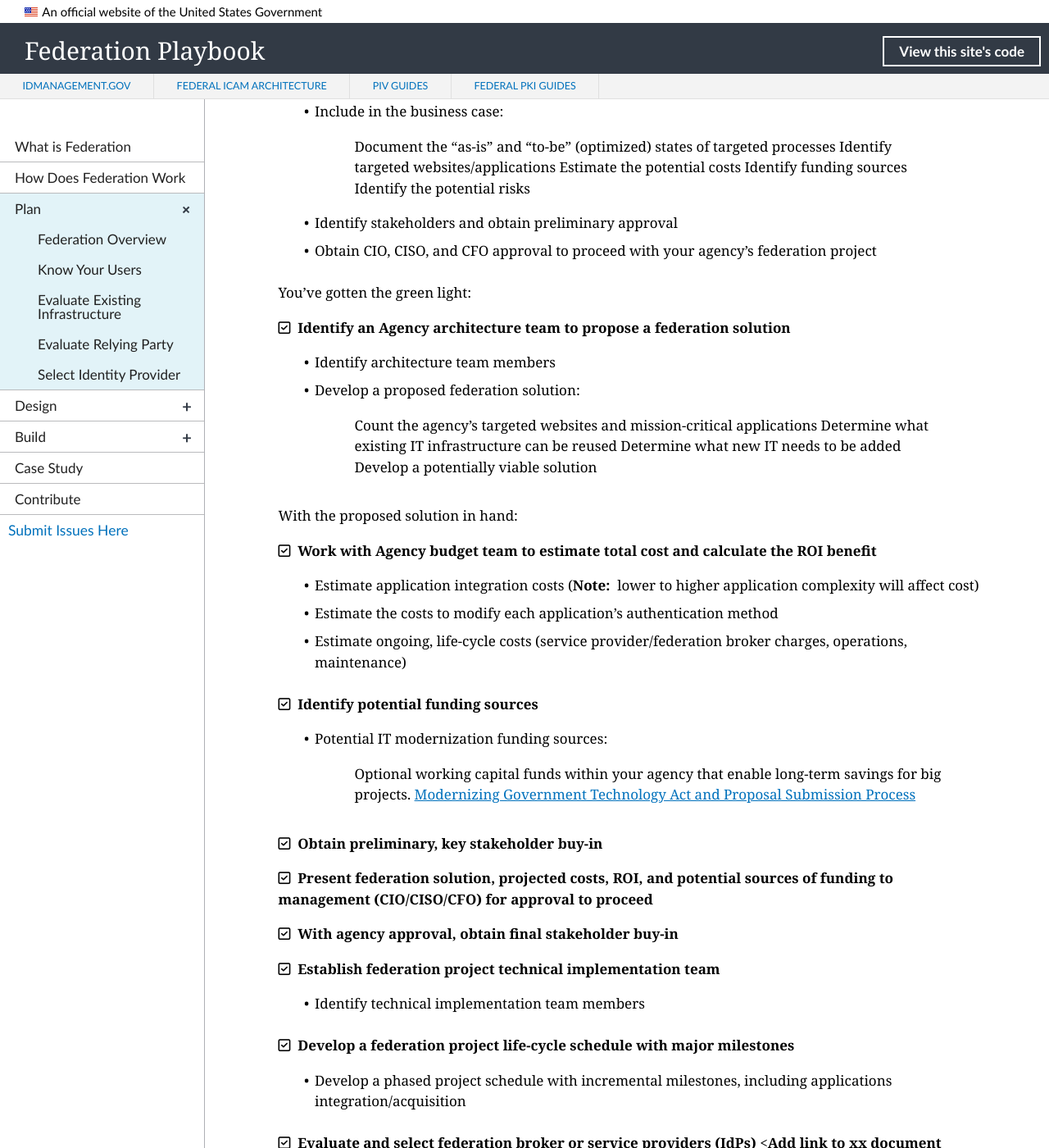
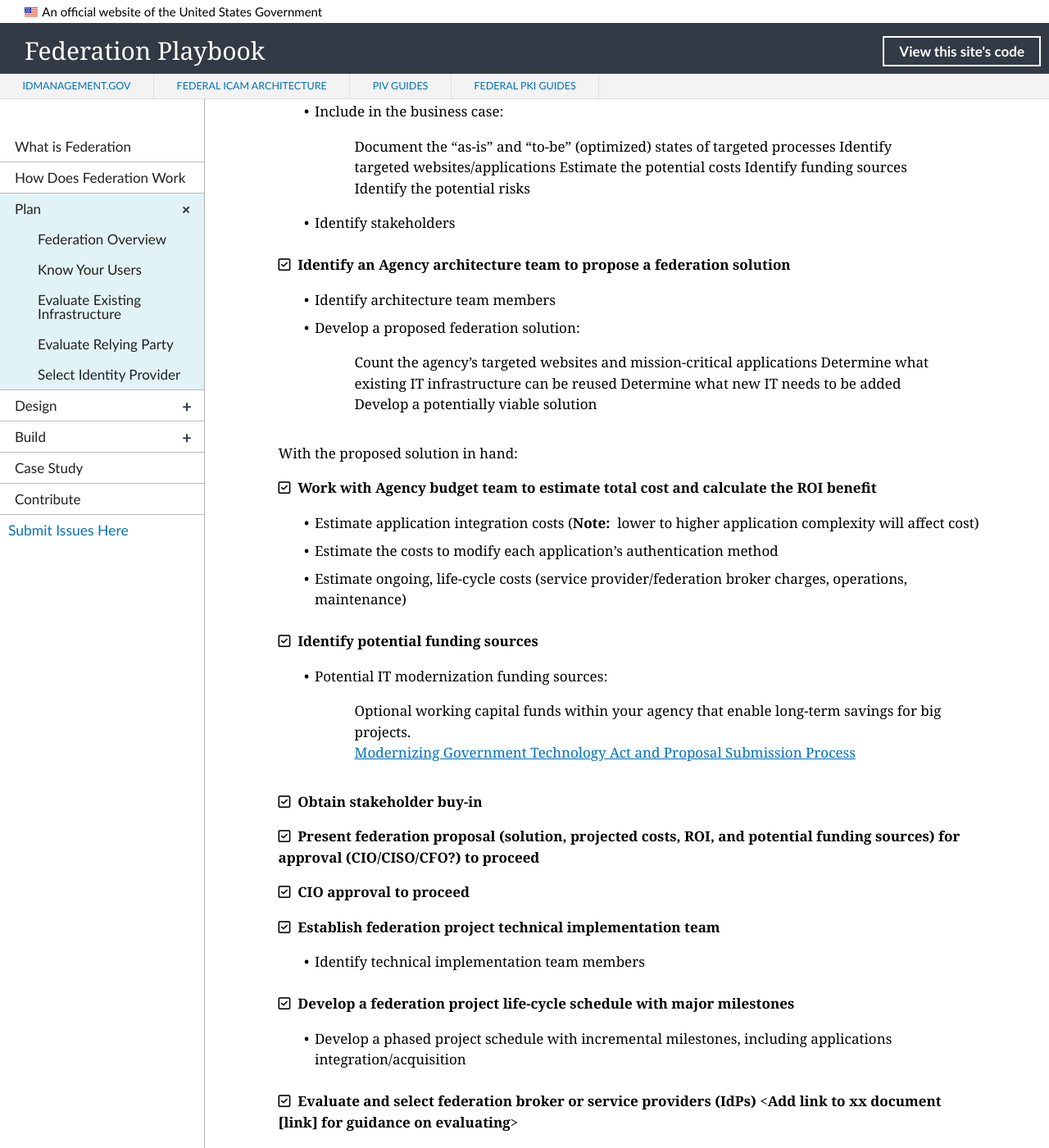
Before and after one commit to GSA/ficam-federation, a Jekyll site: the page built from _plan/00_index.md, in a window 1280 px wide and 1400 px high, scrolled down 1558 px. Shown: the whole window at 82% size. Built offline with Jekyll 4.4.1, drawn with Linux system fonts in a browser that asks for light colours; nearby versions of some CDN libraries; library files that are not in the unit come from our copies.

Commit message:
Update 00_index.md
Content updates

```diff
--- a/_plan/00_index.md
+++ b/_plan/00_index.md
@@ -50,10 +50,7 @@
 > Estimate the potential costs
 > Identify funding sources<!--e.g., Technology Modernization Fund established by the Modernizing Government Technology Act-->
 > Identify the potential risks
-* Identify stakeholders and obtain preliminary approval<!--FICAM Roadmap list of Stakeholders is voluminous. How does PM identify which stakeholders must approve?-->
-* Obtain CIO, CISO, and CFO approval to proceed with your agency's federation project
-
-You've gotten the green light:
+* Identify stakeholders<!--FICAM Roadmap list of Stakeholders is voluminous. How does PM identify which stakeholders must approve?-->
 
 <i class="fa fa-check-square-o"></i> &nbsp;**Identify an Agency architecture team to propose a federation solution**
 * Identify architecture team members
@@ -72,15 +69,15 @@
 
 <i class="fa fa-check-square-o"></i> &nbsp;**Identify potential funding sources**
 * Potential IT modernization funding sources:
-> Optional working capital funds within your agency that enable long-term savings for big projects.
+> Optional working capital funds within your agency that enable long-term savings for big projects.<br>
 > [Modernizing Government Technology Act and Proposal Submission Process](https://www.whitehouse.gov/wp-content/uploads/2017/11/M-18-12.pdf){:target="_blank"}
 
-<i class="fa fa-check-square-o"></i> &nbsp;**Obtain preliminary, key stakeholder buy-in**
+<i class="fa fa-check-square-o"></i> &nbsp;**Obtain stakeholder buy-in**
 <!--FICAM Roadmap list of stakeholders is voluminous.  How does PM know which stakeholders must approve?-->
 
-<i class="fa fa-check-square-o"></i> &nbsp;**Present federation solution, projected costs, ROI, and potential sources of funding to management (CIO/CISO/CFO) for approval to proceed**<!--CIO/CISO/CFO approve?-->
+<i class="fa fa-check-square-o"></i> &nbsp;**Present federation proposal (solution, projected costs, ROI, and potential funding sources) for approval (CIO/CISO/CFO?) to proceed**
 
-<i class="fa fa-check-square-o"></i> &nbsp;**With agency approval, obtain final stakeholder buy-in**<!--CIO/CISO approve?-->
+<i class="fa fa-check-square-o"></i> &nbsp;**CIO approval to proceed**
 
 <i class="fa fa-check-square-o"></i> &nbsp;**Establish federation project technical implementation team**
 * Identify technical implementation team members
```
